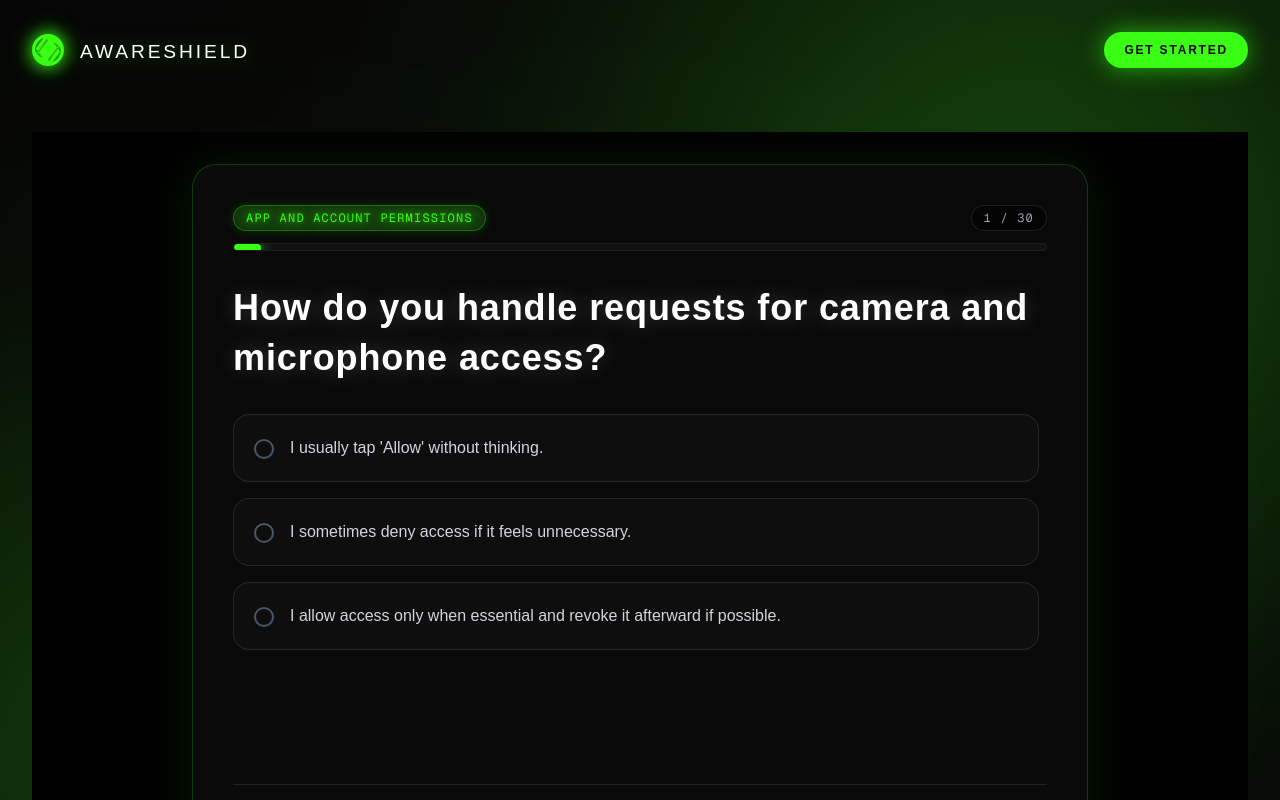
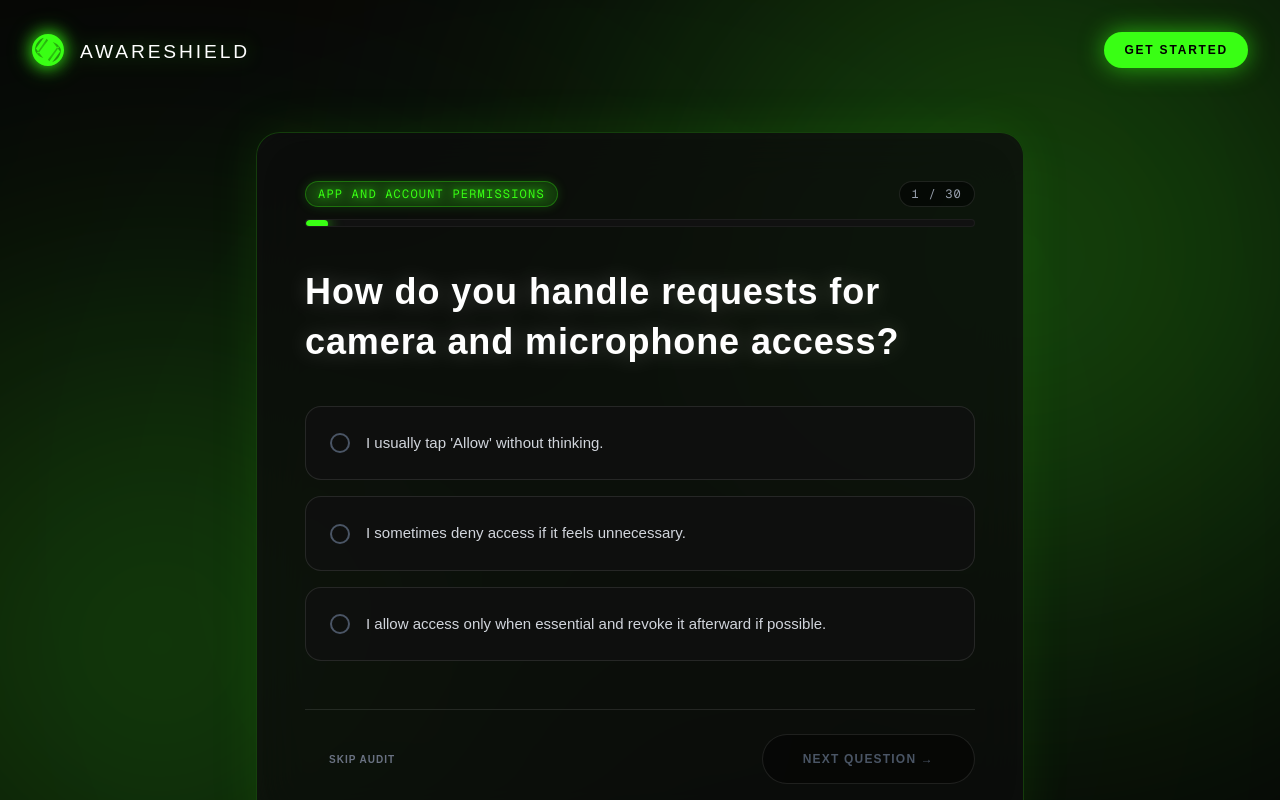
Before and after one commit to UthkarshMandloi/Awareshield, a Next.js app: page /audit in a window 1280 px wide. Shown: the top 800 px of the page. Built offline with nearby package versions, Linux system fonts and the light colour scheme; a web font is replaced by a local one.

Commit message:
Refactor Quiz component layout and logic

```diff
--- a/src/components/Quiz.tsx
+++ b/src/components/Quiz.tsx
@@ -1,4 +1,4 @@
-'use client';
+'use client'; // Required in Next.js for interactivity
 
 import { useState, useMemo } from 'react';
 import { Question, UserResponse } from '../types';
@@ -47,6 +47,7 @@ export default function Quiz({ onComplete, questionsBank, lang }: QuizProps) {
   const handleNext = () => {
     if (selectedWeight === null) return;
 
+    // Save the user's answer
     const newResponse: UserResponse = {
       questionId: currentQuestion.id,
       domain: currentQuestion.domain,
@@ -55,46 +56,44 @@ export default function Quiz({ onComplete, questionsBank, lang }: QuizProps) {
 
     const updatedResponses = [...responses, newResponse];
     setResponses(updatedResponses);
-    setSelectedWeight(null);
+    setSelectedWeight(null); // Reset for the next question
 
+    // Move to next question or finish
     if (currentIndex < questions.length - 1) {
       setCurrentIndex(currentIndex + 1);
     } else {
-      onComplete(updatedResponses);
+      onComplete(updatedResponses); // Send data up to generate the Report Card!
     }
   };
 
   const handleSkip = () => {
+    // Generate 0-score responses for all remaining questions
     const remainingResponses = questions.slice(currentIndex).map(q => ({
       questionId: q.id,
       domain: q.domain,
-      score: 0
+      score: 0 // Assume worst score for skipped questions to visualize report
     }));
 
+    // Merge current responses with filled remaining ones
     const finalResponses = [...responses, ...remainingResponses];
+
+    // Complete the quiz immediately
     onComplete(finalResponses);
   };
 
   return (
-    <div className="min-h-screen w-full bg-black px-4 py-4 md:px-6 md:py-6 flex items-center justify-center overflow-hidden">
-      <div className="w-full max-w-4xl h-[95vh] md:h-[92vh] bg-[#0c0c0c]/80 backdrop-blur-xl rounded-3xl border border-[#39ff14]/20 shadow-[0_0_50px_rgba(57,255,20,0.1)] relative overflow-hidden">
+    <div className="w-full max-w-3xl mx-auto p-8 lg:p-12 bg-[#0c0c0c]/80 backdrop-blur-xl rounded-3xl border border-[#39ff14]/20 shadow-[0_0_50px_rgba(57,255,20,0.1)] relative overflow-hidden group">
 
       {/* Subtle structural inner glow */}
       <div className="absolute inset-0 rounded-3xl shadow-[inset_0_0_50px_rgba(255,255,255,0.02)] pointer-events-none z-0"></div>
 
-        <div className="relative z-10 h-full flex flex-col p-5 sm:p-6 md:p-8 lg:p-10">
-
+      <div className="relative z-10">
         {/* Progress Bar Header */}
-          <div className="mb-6 md:mb-8 shrink-0">
-            <div className="flex justify-between text-[10px] sm:text-xs text-gray-400 mb-3 font-mono tracking-widest uppercase items-center gap-3">
-              <span className="text-[#39ff14] drop-shadow-[0_0_5px_#39ff14] bg-[#39ff14]/10 px-3 py-1 rounded-full border border-[#39ff14]/30 truncate max-w-[60%]">
-                {getTranslation(lang, currentQuestion.domain) || currentQuestion.domain}
-              </span>
-              <span className="bg-black/50 px-3 py-1 rounded-full border border-white/10 whitespace-nowrap">
-                {currentIndex + 1} / {questions.length}
-              </span>
+        <div className="mb-10">
+          <div className="flex justify-between text-xs text-gray-400 mb-3 font-mono tracking-widest uppercase items-center">
+            <span className="text-[#39ff14] drop-shadow-[0_0_5px_#39ff14] bg-[#39ff14]/10 px-3 py-1 rounded-full border border-[#39ff14]/30">{getTranslation(lang, currentQuestion.domain) || currentQuestion.domain}</span>
+            <span className="bg-black/50 px-3 py-1 rounded-full border border-white/10">{currentIndex + 1} / {questions.length}</span>
           </div>
-
           <div className="w-full bg-[#111] rounded-full h-2 border border-white/5 overflow-hidden">
             <div
               className="bg-[#39ff14] h-2 rounded-full transition-all duration-700 ease-out shadow-[0_0_15px_#39ff14]"
@@ -103,74 +102,57 @@ export default function Quiz({ onComplete, questionsBank, lang }: QuizProps) {
           </div>
         </div>
 
-          {/* Question */}
-          <div className="shrink-0">
-            <h2 className="text-xl sm:text-2xl md:text-3xl lg:text-4xl font-bold text-white mb-6 md:mb-8 tracking-wide leading-snug drop-shadow-[0_0_10px_rgba(255,255,255,0.2)]">
+        {/* Question Area */}
+        <h2 className="text-2xl md:text-3xl lg:text-4xl font-bold text-white mb-10 tracking-wide leading-snug drop-shadow-[0_0_10px_rgba(255,255,255,0.2)]">
           {currentQuestion.text}
         </h2>
-          </div>
 
-          {/* Scrollable Options Area */}
-          <div className="flex-1 overflow-y-auto pr-1 md:pr-2 custom-scrollbar mb-6 md:mb-8">
-            <div className="space-y-3 md:space-y-4">
+        {/* Options */}
+        <div className="space-y-4 mb-12">
           {currentQuestion.options.map((option, index) => {
             const isSelected = selectedWeight === option.weight;
-
             return (
               <button
                 key={index}
                 onClick={() => handleOptionSelect(option.weight)}
-                    className={`w-full text-left p-4 md:p-5 rounded-2xl border transition-all duration-300 font-medium ${
+                className={`w-full text-left p-5 md:p-6 rounded-2xl border transition-all duration-300 font-medium ${
                   isSelected
                     ? 'bg-[#39ff14]/15 border-[#39ff14] text-[#39ff14] shadow-[0_0_25px_rgba(57,255,20,0.25)] scale-[1.01]'
                     : 'bg-[#111]/80 border-white/10 text-gray-300 hover:border-[#39ff14]/50 hover:bg-[#39ff14]/5 hover:shadow-[0_0_15px_rgba(57,255,20,0.1)]'
                 }`}
               >
-                    <div className="flex items-start gap-4">
+                <div className="flex items-center gap-4">
                   {/* Custom Radio Circle */}
-                      <div
-                        className={`w-5 h-5 mt-1 rounded-full border-2 flex items-center justify-center flex-shrink-0 transition-colors ${
-                          isSelected ? 'border-[#39ff14]' : 'border-gray-600'
-                        }`}
-                      >
-                        {isSelected && (
-                          <div className="w-2.5 h-2.5 bg-[#39ff14] rounded-full shadow-[0_0_8px_#39ff14]"></div>
-                        )}
+                  <div className={`w-5 h-5 rounded-full border-2 flex items-center justify-center flex-shrink-0 transition-colors ${isSelected ? 'border-[#39ff14]' : 'border-gray-600'}`}>
+                    {isSelected && <div className="w-2.5 h-2.5 bg-[#39ff14] rounded-full shadow-[0_0_8px_#39ff14]"></div>}
                   </div>
-
-                      <span className="leading-relaxed text-sm sm:text-[15px] md:text-base">
-                        {option.text}
-                      </span>
+                  <span className="leading-relaxed text-[15px]">{option.text}</span>
                 </div>
               </button>
             );
           })}
         </div>
-          </div>
 
         {/* Action Area */}
-          <div className="flex justify-between pt-4 md:pt-6 border-t border-white/10 items-center shrink-0 gap-4">
+        <div className="flex justify-between pt-6 border-t border-white/10 items-center">
           <button
             onClick={handleSkip}
-              className="px-4 sm:px-6 py-3 md:py-4 rounded-full font-bold tracking-[0.1em] uppercase text-[10px] sm:text-xs text-gray-500 hover:text-white transition-all duration-300"
+            className="px-6 py-4 rounded-full font-bold tracking-[0.1em] uppercase text-[10px] text-gray-500 hover:text-white transition-all duration-300"
           >
-              {getTranslation(lang, 'skip') || 'SKIP AUDIT'}
+            {getTranslation(lang, 'skip') || "SKIP AUDIT"}
           </button>
 
           <button
             onClick={handleNext}
             disabled={selectedWeight === null}
-              className={`px-6 sm:px-8 md:px-10 py-3 md:py-4 rounded-full font-bold tracking-[0.1em] uppercase text-[10px] sm:text-xs transition-all duration-500 ${
+            className={`px-10 py-4 rounded-full font-bold tracking-[0.1em] uppercase text-xs transition-all duration-500 ${
               selectedWeight !== null
                 ? 'bg-[#39ff14] text-black hover:bg-white hover:text-black shadow-[0_0_30px_rgba(57,255,20,0.4)] hover:shadow-[0_0_40px_rgba(255,255,255,0.7)] hover:scale-105'
                 : 'bg-black/40 border border-white/10 text-gray-600 cursor-not-allowed'
             }`}
           >
-              {currentIndex === questions.length - 1
-                ? getTranslation(lang, 'analyze') || 'ANALYZE'
-                : getTranslation(lang, 'next') || 'NEXT'}
+            {currentIndex === questions.length - 1 ? getTranslation(lang, 'analyze') : getTranslation(lang, 'next')}
           </button>
-          </div>
         </div>
       </div>
     </div>
```
Lines whose indentation alone changed are shown as unchanged.
